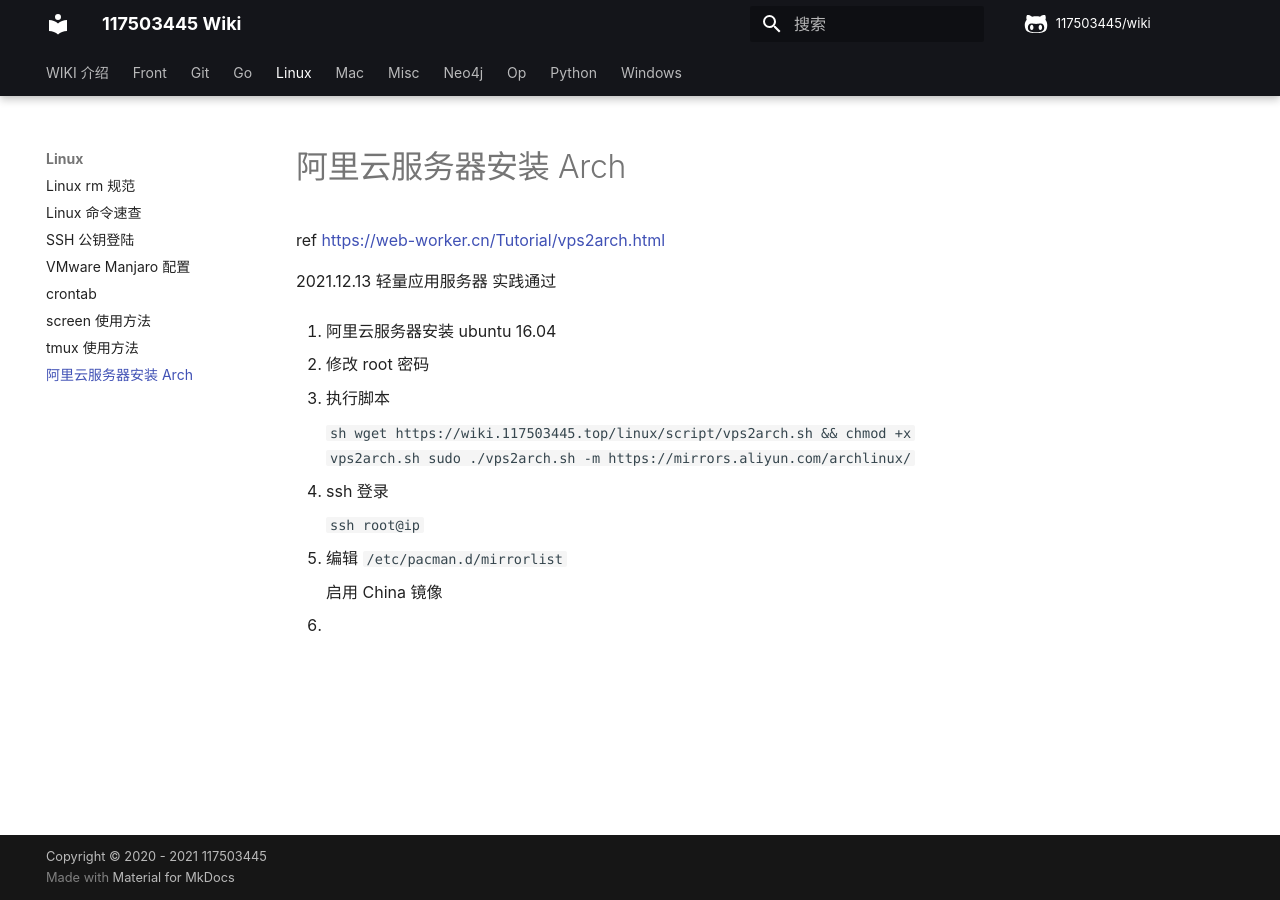
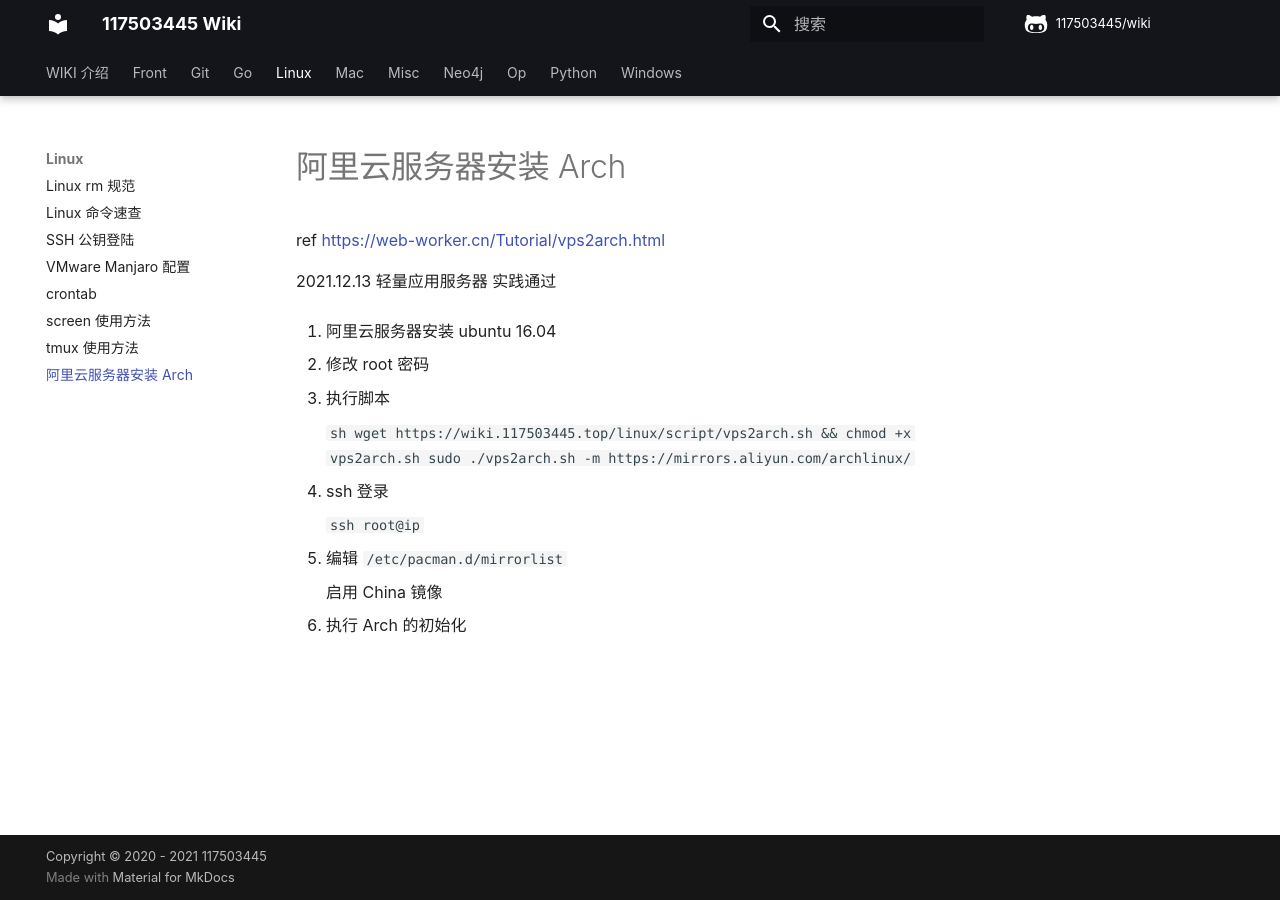
Before and after one commit to 117503445/wiki, an MkDocs documentation site: the page built from docs/linux/阿里云服务器安装 Arch.md, in a window 1280 px wide. Built offline with MkDocs 1.6.1 and Material for MkDocs 9.7.7, drawn with Linux system fonts in a browser that asks for light colours; some web fonts are replaced; comment, search, counter and statistics services are not loaded.

Commit message:
Update 阿里云服务器安装 Arch.md

```diff
--- a/docs/linux/阿里云服务器安装 Arch.md
+++ b/docs/linux/阿里云服务器安装 Arch.md
@@ -31,4 +31,4 @@ ref <https://web-worker.cn/Tutorial/vps2arch.html>
 
     启用 China 镜像
 
-6.
+6. 执行 Arch 的初始化
```
Also changed, not shown: other parts of docs/linux/阿里云服务器安装 Arch.md (+1 -1 lines).
